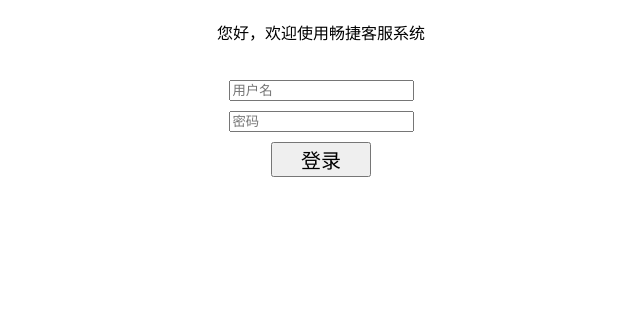
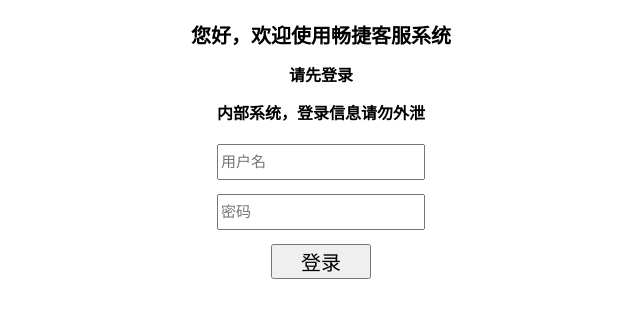
Before and after one commit to caodooGMT/customServiceAppForChangjie, a website: page views/log-in.html in a window 1280 px wide. Shown: the whole page, without its empty margins (319-959 px from the left). Drawn offline with nearby package versions, Linux system fonts and the light colour scheme.

Commit message:
project structure change

```diff
--- a/app/js/common.js
+++ /dev/null
@@ -1,6 +0,0 @@
-
-
-function backToPrevious() {
-    window.history.go(-1);
-    return false;
-}
--- a/app/css/common.css
+++ b/css/common.css
@@ -1,8 +1,15 @@
 .log-in-header {
     width: 100%;
-    height: 40px;
     margin-top: 20px;
     text-align: center;
+}
+
+.log-in-header h1 {
+    font-size: 20px;
+}
+
+.log-in-header h2 {
+    font-size: 16px;
 }
 
 .log-in-main {
@@ -11,14 +18,15 @@
     text-align: center;
 }
 
-#log-in-input-user #log-in-input-pwd {
-    width: 80px;
-    height: 30px;
-    font-size: 20px;
+.log-in-input-container {
+    margin-top: 10px;
+    height: 40px;
 }
 
-.log-in-input-container {
-    margin-top: 10px;
+.log-in-input-container input {
+    height: 30px;
+    font-size: 15px;
+    width: 200px;
 }
 
 #log-in-submit {
--- /dev/null
+++ b/js/common.js
@@ -0,0 +1,9 @@
+function backToPrevious() {
+    window.history.go(-1);
+    return false;
+}
+
+function logInSubmit() {
+    window.location.href("../views/index.html");
+    return false;
+}
--- a/app/views/log-in.html
+++ b/views/log-in.html
@@ -5,9 +5,14 @@
     <title>畅捷客服系统登录</title>
     <link rel="stylesheet" type="text/css" href="../css/common.css">
     <script src="../js/common.js"></script>
+    <script src="../node_modules/jquery/dist/jquery.min.js"></script>
 </head>
 <body>
-<div class="log-in-header">您好，欢迎使用畅捷客服系统</div>
+<div class="log-in-header">
+    <h1>您好，欢迎使用畅捷客服系统</h1>
+    <h2>请先登录</h2>
+    <h2>内部系统，登录信息请勿外泄</h2>
+</div>
 <div class="log-in-main">
     <div class="log-in-input-container">
         <input id="log-in-input-user" placeholder="用户名">
@@ -17,7 +22,7 @@
     </div>
 </div>
 <div class="log-in-submit-container">
-    <input id="log-in-submit" type="button" value="登录">
+    <input id="log-in-submit" type="button" value="登录" onclick="logInSubmit()">
 </div>
 </body>
 </html>
```
Also changed, not shown: views/index.html (renamed from app/views/index.html, +2 -1 lines), components/header.html (added), components/m-main-header.html (added), css/m-common.css (renamed from app/css/m-common.css), views/m-log-in.html (renamed from app/views/m-log-in.html), views/m-main.html (renamed from app/views/m-main.html), views/search-result.html (renamed from app/views/search-result.html).
